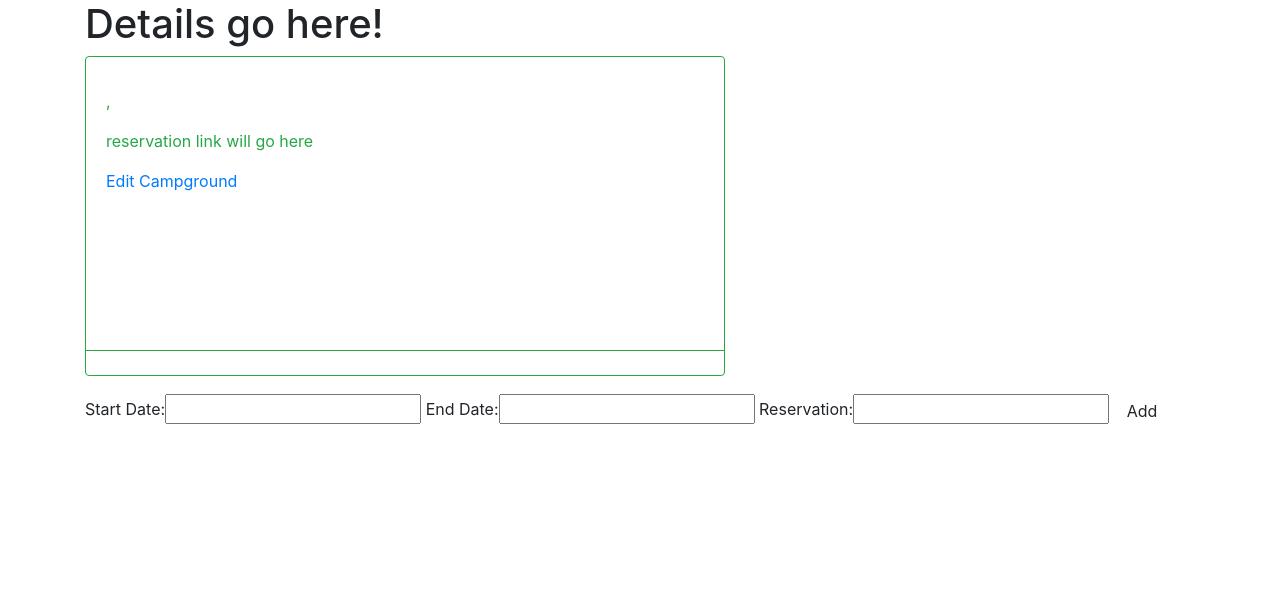
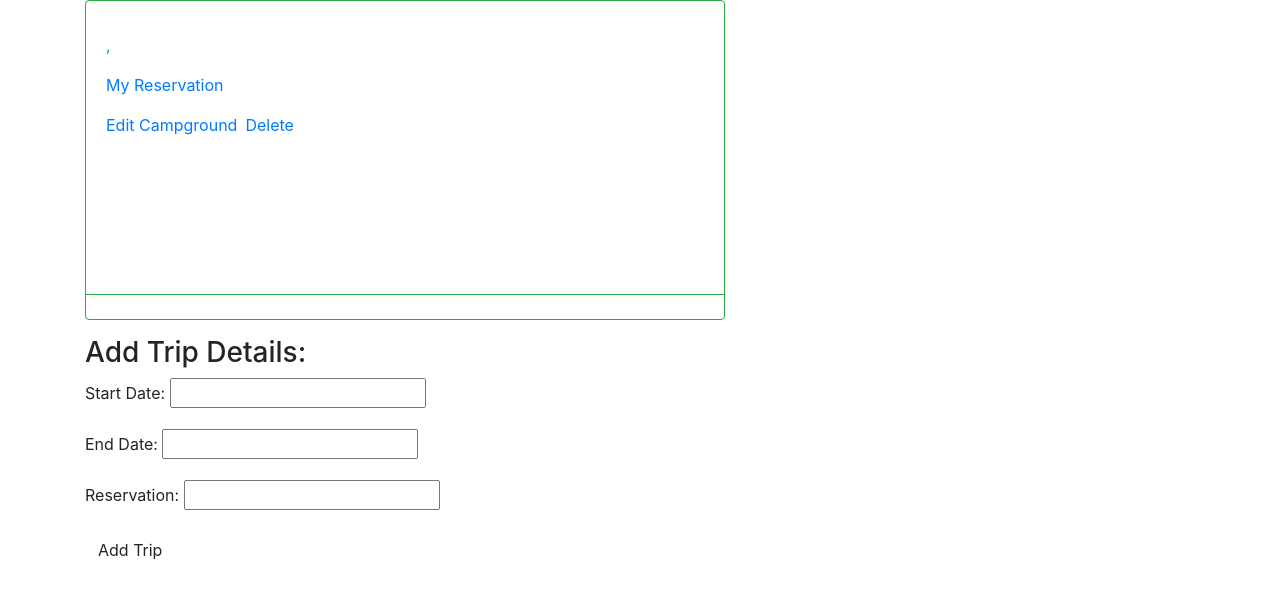
Before and after one commit to joneill129/CampOut, a Django app: template main_app/templates/campgrounds/detail.html in a window 1280 px wide. Shown: the part 56-655 px from the top of the page. Run offline with Django 3.2, Linux system fonts and the light colour scheme; the template is opened without the code that fills it: values that come from a table or form of the project are taken from there, others are empty.

Commit message:
add delete functionality to main model

```diff
--- a/main_app/models.py
+++ b/main_app/models.py
@@ -28,5 +28,8 @@ class Trip(models.Model):
 
     campground = models.ForeignKey(Campground, on_delete=models.CASCADE)
 
+    def get_absolute_url(self):
+        return reverse('detail', kwargs={'campground_id': self.id})
+
 class Photo(models.Model):
     url = models.CharField(max_length=200)
--- a/main_app/templates/campgrounds/detail.html
+++ b/main_app/templates/campgrounds/detail.html
@@ -1,6 +1,5 @@
 {% extends 'base.html'%}
 {% block content %}
-<h1>Details go here!</h1>
 <div class="card border-success mb-3" style="max-width: 40rem; height: 20rem;">
     {% for trip in campground.trip_set.all %}
     <div class="card-header bg-transparent border-success"><p>{{ trip.startdate }} - {{ trip.enddate }}</p></div>
@@ -9,16 +8,20 @@
       <h5 class="card-title">{{ campground.name }}</h5>
       <p class="card-text">{{ campground.city}}, {{ campground.state}} {{ campground.zipcode }}</p>
       <p>{{ campground.phone }}</p>
-      <p>reservation link will go here</p>
-      <a href="{% url 'campground_update' campground.id %}">Edit Campground</a>
+      <p><a href='{{ trip.reservation }}'>My Reservation</p></a>
+      <p><a href="{% url 'campground_update' campground.id %}">Edit Campground</a>&ensp;<a href="{% url 'campground_delete' campground.id %}">Delete</a></p>
+
     </div>
     <div class="card-footer bg-transparent border-success">{{ campground.directions }}</div>
   </div>
+  <h3>Add Trip Details:</h3>
   <div class=trip-from>
-  <form action="{% url 'add_trip' campground.id %}"method='post'>
-    {% csrf_token %}
-    {{ trip_form.as_table }}
-    <button type="submit" class="btn">Add</button>
-  </form>
+
+    <form action="{% url 'add_trip' campground.id %}"method='post'>
+        {% csrf_token %}
+        {{ trip_form.as_p }}
+        <button type="submit" class="btn">Add Trip</button>
+      </form>
+
 </div>
 {% endblock %}
--- a/main_app/urls.py
+++ b/main_app/urls.py
@@ -9,6 +9,8 @@ urlpatterns = [
     path('campgrounds/create', views.CampgroundCreate.as_view(), name='campgrounds_create'),
     path('campgrounds/<int:campground_id>', views.adventure_detail, name='detail'),
     path('campgrounds/<int:pk>/update/', views.CampgroundUpdate.as_view(), name='campground_update'),
+    path('campgrounds/<int:pk>/delete/', views.CampgroundDelete.as_view(), name='campground_delete'),
     path('campgrounds/<int:campground_id>/add_trip/', views.add_trip, name='add_trip'),
+    path('campgrounds/<int:pk>/', views.TripUpdate.as_view(), name='trip_update'),
     path('campgrounds/photos', views.add_photo, name='add_photo')
 ]
```
Also changed, not shown: main_app/templates/main_app/campground_confirm_delete.html (added, +13 -0 lines), main_app/views.py (+10 -9 lines), main_app/migrations/0001_initial.py, main_app/migrations/0002_auto_20210204_2015.py (deleted), main_app/migrations/0003_auto_20210204_2030.py (deleted), main_app/migrations/0004_photo.py (deleted), main_app/migrations/0005_trip_reservation.py (deleted).
